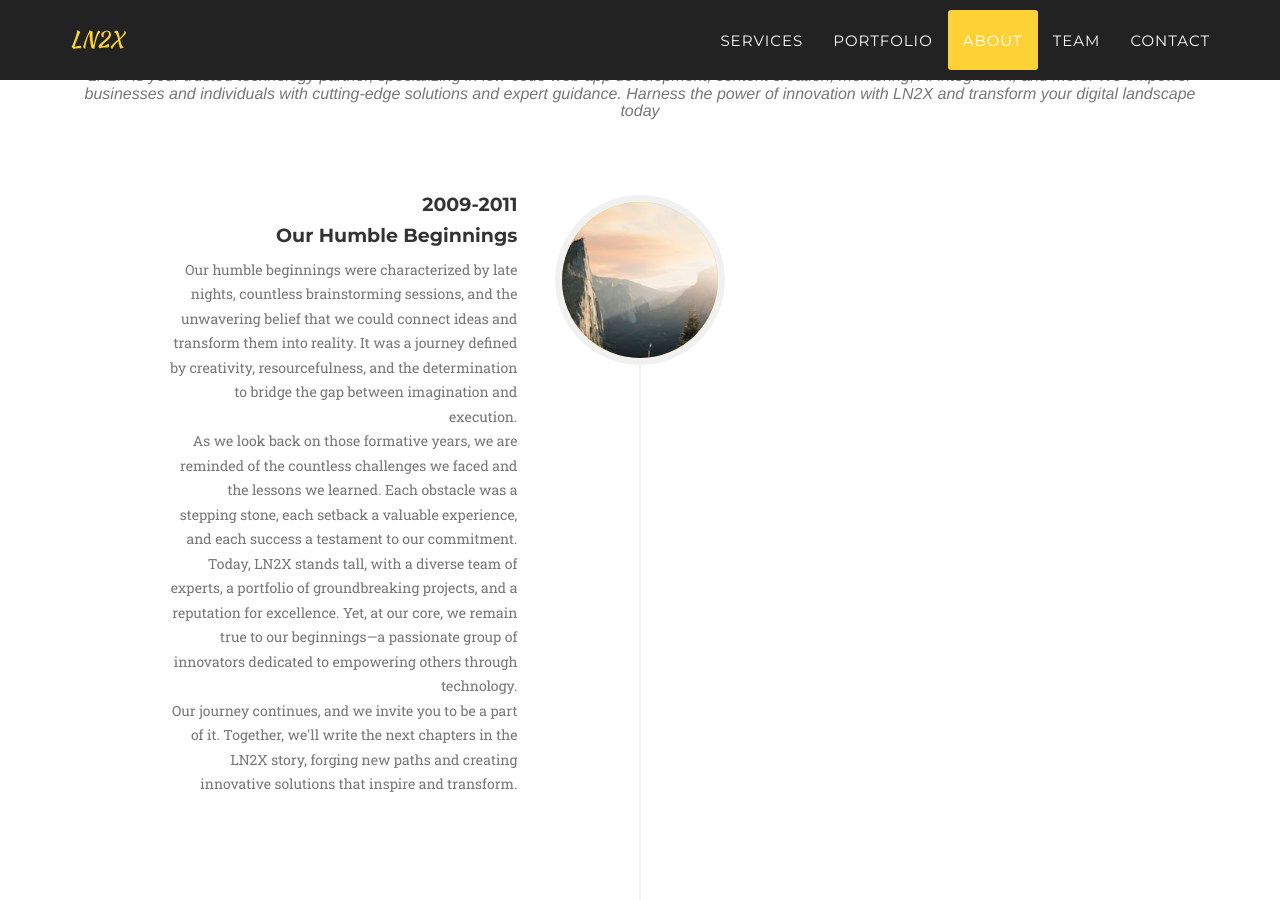
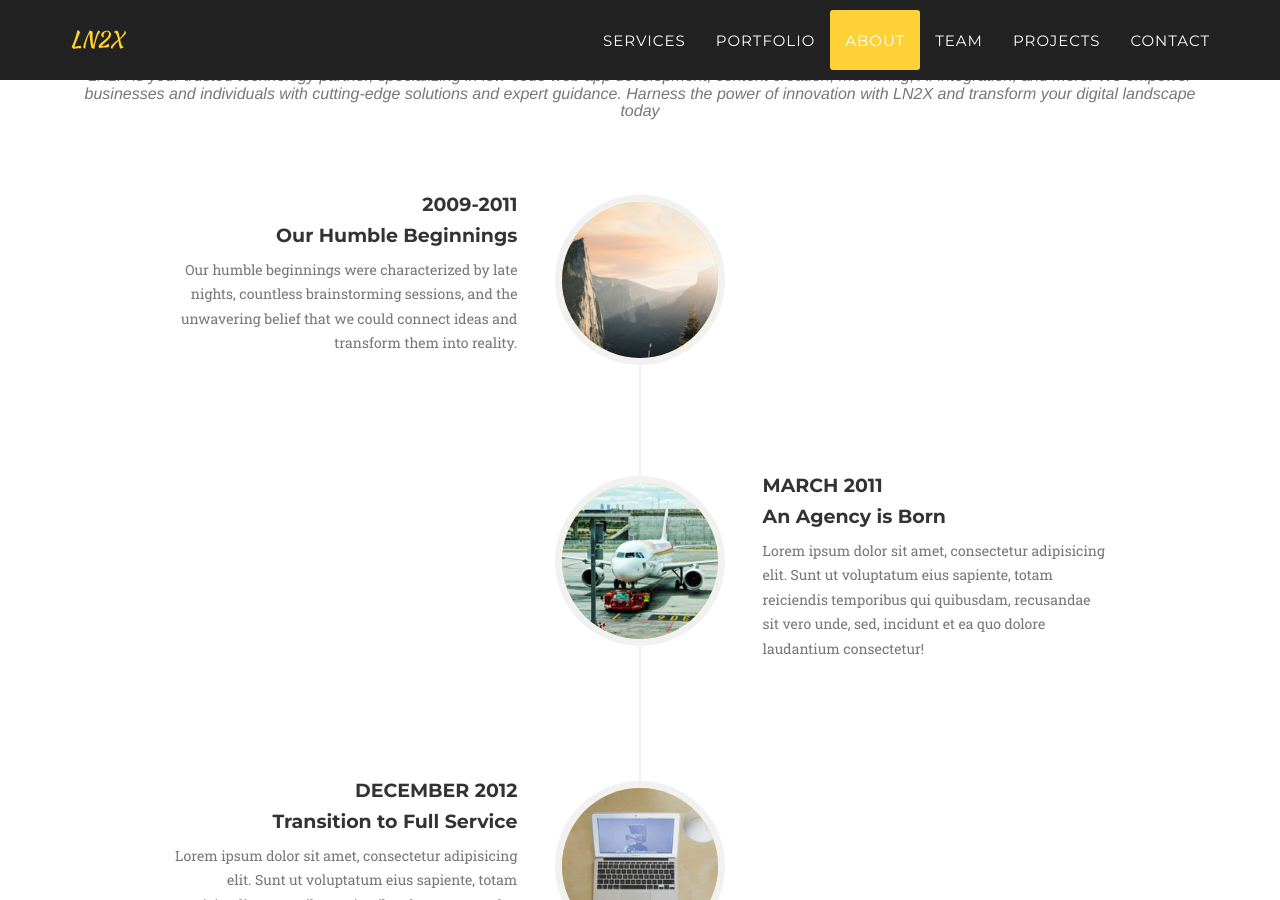
Before and after one commit to 8o8Live/ln2x, a Jekyll site: the page built from index.html, in a window 1280 px wide and 900 px high, scrolled down 3267 px. Built offline with Jekyll 4.4.1, drawn with Linux system fonts in a browser that asks for light colours; some web fonts are replaced; some of the changed text lies outside the part shown.

Commit message:
Update Conetent

```diff
--- a/_includes/about.html
+++ b/_includes/about.html
@@ -20,7 +20,7 @@
                                     <h4 class="subheading">Our Humble Beginnings</h4>
                                 </div>
                                 <div class="timeline-body">
-                                    <p class="text-muted">Our humble beginnings were characterized by late nights, countless brainstorming sessions, and the unwavering belief that we could connect ideas and transform them into reality. It was a journey defined by creativity, resourcefulness, and the determination to bridge the gap between imagination and execution.<br>As we look back on those formative years, we are reminded of the countless challenges we faced and the lessons we learned. Each obstacle was a stepping stone, each setback a valuable experience, and each success a testament to our commitment.<br>Today, LN2X stands tall, with a diverse team of experts, a portfolio of groundbreaking projects, and a reputation for excellence. Yet, at our core, we remain true to our beginnings—a passionate group of innovators dedicated to empowering others through technology. <br>Our journey continues, and we invite you to be a part of it. Together, we'll write the next chapters in the LN2X story, forging new paths and creating innovative solutions that inspire and transform.</p>
+                                    <p class="text-muted">Our humble beginnings were characterized by late nights, countless brainstorming sessions, and the unwavering belief that we could connect ideas and transform them into reality. </p>
                                 </div>
                             </div>
                         </li>
--- a/_includes/header.html
+++ b/_includes/header.html
@@ -31,6 +31,9 @@
                         <a class="page-scroll" href="#team">Team</a>
                     </li>
                     <li>
+                        <a class="page-scroll" href="#projects">Projects</a>
+                    </li>
+                    <li>
                         <a class="page-scroll" href="#contact">Contact</a>
                     </li>
                 </ul>
@@ -44,8 +47,8 @@
     <header>
         <div class="container">
             <div class="intro-text">
-                <div class="intro-lead-in">Welcome To Our Studio!</div>
-                <div class="intro-heading">It's Nice To Meet You</div>
+                <div class="intro-lead-in">Welcome To LN2X Studio!</div>
+                <div class="intro-heading">Let's Innovate</div>
                 <a href="#services" class="page-scroll btn btn-xl">Tell Me More</a>
             </div>
         </div>
```
Also changed, not shown: _layouts/projects.html (added, +18 -0 lines).
